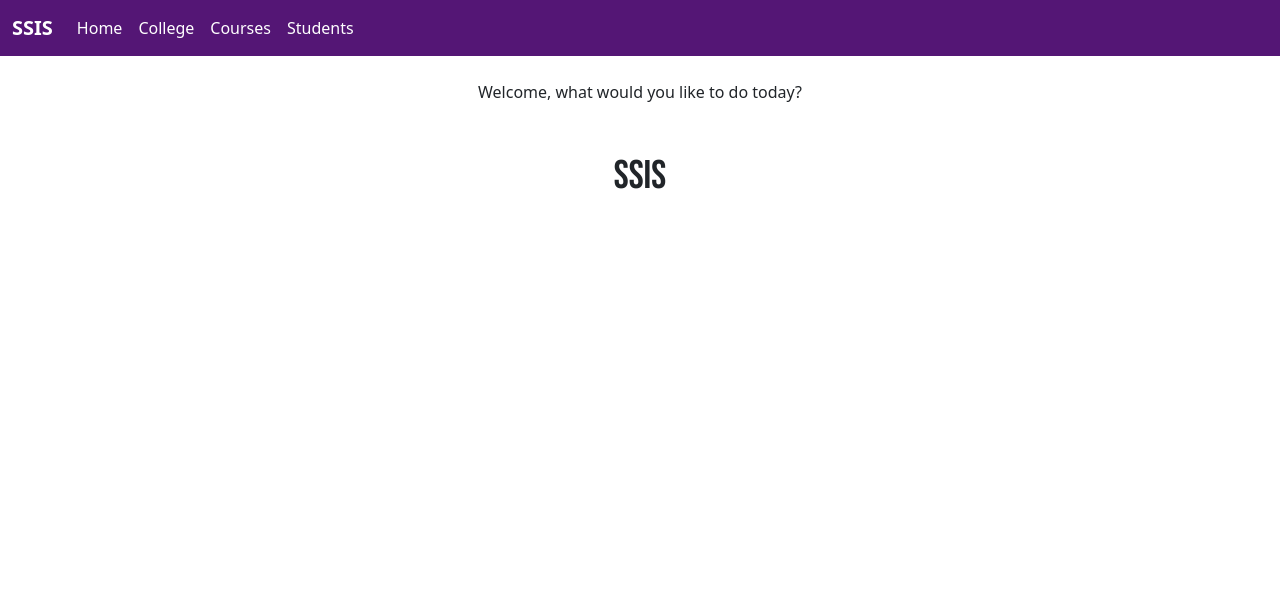
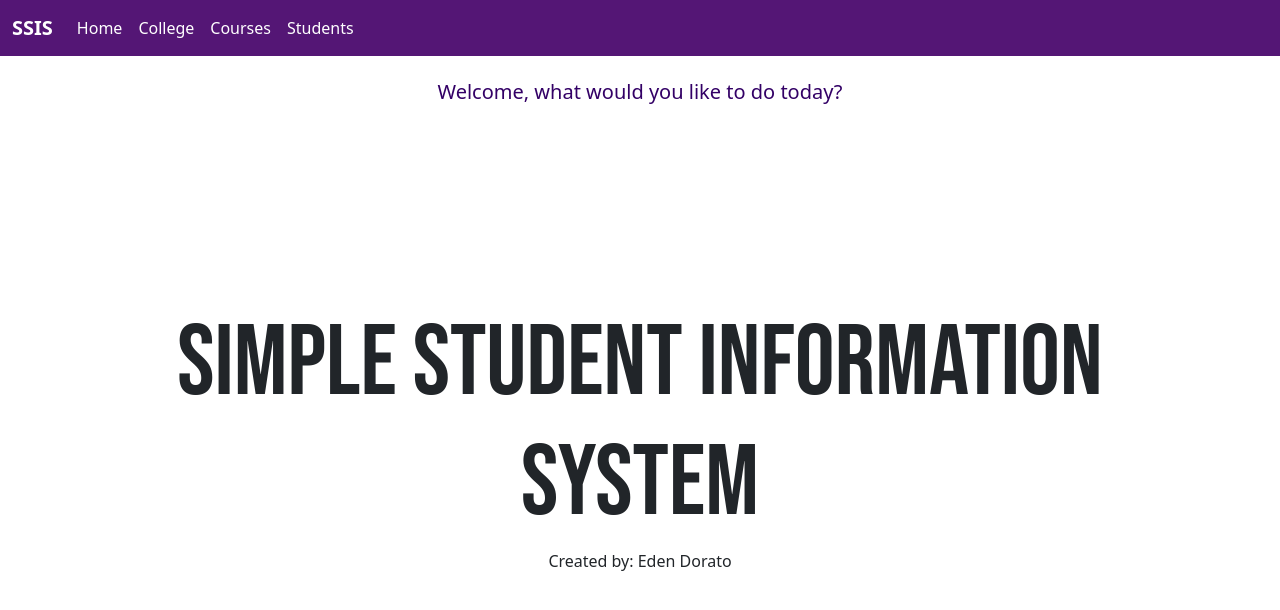
Before and after one commit to edenDorato27/SSIS_CCC181_WEB, a Flask app: page / in a window 1280 px wide. Shown: the top 610 px of the page. Run offline with Flask 3, Linux system fonts and the light colour scheme; some libraries are stand-ins or nearby versions.

Commit message:
fixed home.html dasign

```diff
--- a/app/templates/home.html
+++ b/app/templates/home.html
@@ -7,11 +7,20 @@
         <title>SSIS Web App</title>
     </head>
     <body>
-        <div class='text-center'>
-        Welcome, what would you like to do today?
-        <div>
-        <br></br>
-        <h1>SSIS</h1>
+    <div class='text-center'>
+        <h5 style="color: #330066">Welcome, what would you like to do today?</h5>
+        </br>
+        </br>
+        </br>
+        </br>
+        </br>
+        </br>
+        </br>
+        </br>
+        <h1 style="font-size: 100px">Simple Student Information System</h1>
+        <h6>Created by: Eden Dorato</h6>
+    </div>
+
     </body>
 
 </html>
```
